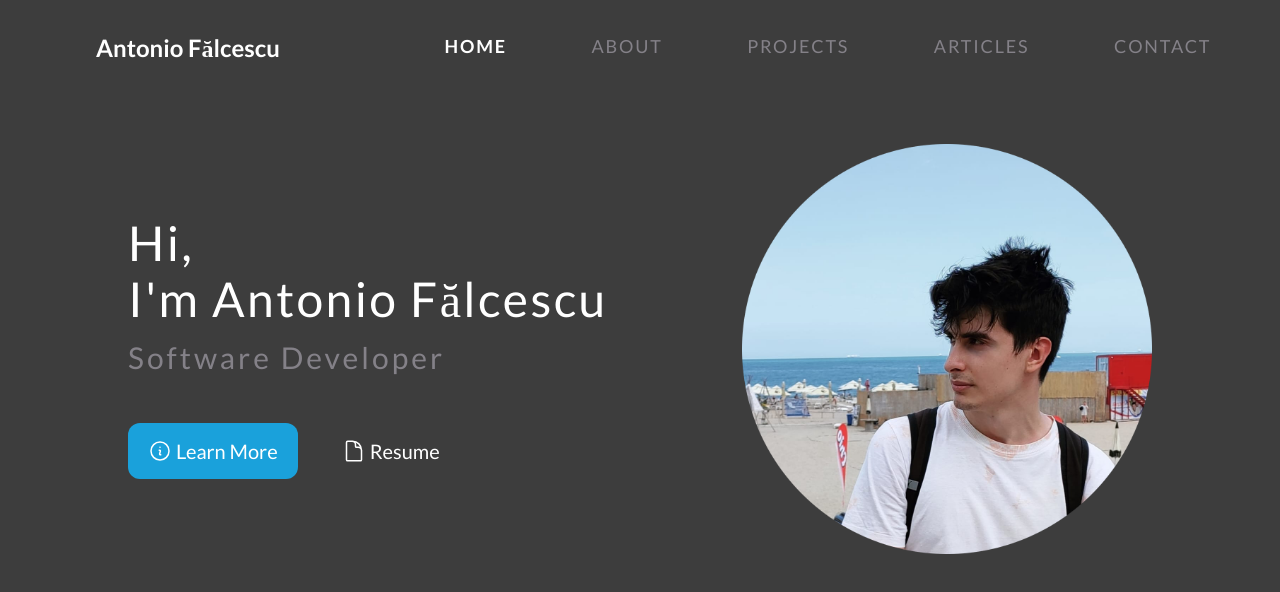
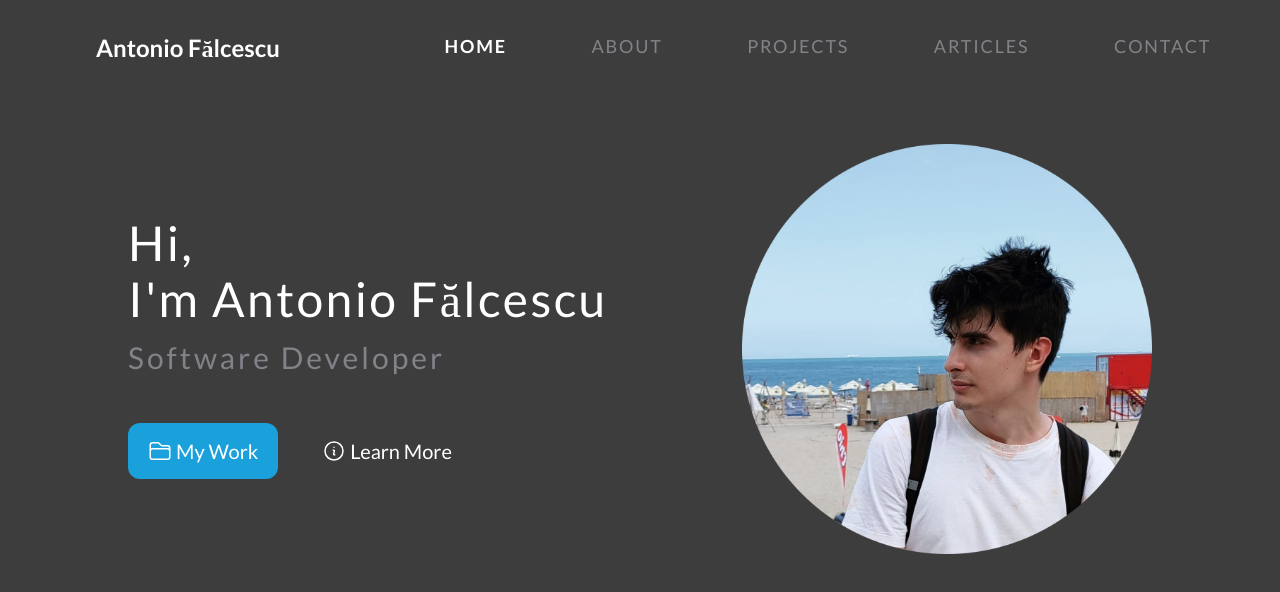
Before and after one commit to Rodioo/personal-site, a React app: page / in a window 1280 px wide. Shown: the top 592 px of the page. Built offline with nearby package versions, Linux system fonts and the light colour scheme; the HTML template or start-up script is replaced by a standard one.

Commit message:
added onClick for Button component

```diff
--- a/src/components/Button/Button.tsx
+++ b/src/components/Button/Button.tsx
@@ -6,16 +6,19 @@ type Props = {
   type: ButtonType;
   text: string;
   icon: ReactNode;
+  onClick: () => void
 };
 
 const Button = ({
   className = '',
+  onClick,
   type,
   text,
   icon,
 }: Props): React.JSX.Element => {
   return (
     <button
+      onClick={onClick}
       className={`
         flex gap-1 text-white transition delay-150
         duration-300 ease-in-out hover:-translate-y-0.5 hover:scale-105 lg:text-lg xl:text-xl
--- a/src/pages/Home.tsx
+++ b/src/pages/Home.tsx
@@ -1,11 +1,14 @@
 import React from 'react';
 import homePhoto from '../assets/home_photo.png';
-import {DocumentIcon, InformationCircleIcon} from '@heroicons/react/24/outline';
+import {FolderIcon, InformationCircleIcon} from '@heroicons/react/24/outline';
 import Button from '../components/Button/Button.tsx';
 import ButtonType from '../common/types/button.type.ts';
+import {useNavigate} from 'react-router-dom';
 
 //TODO: add Button for primary CTA and useNavigate for redirect
 const Home = (): React.JSX.Element => {
+  const navigate = useNavigate()
+
   return (
     <div
       data-testid="HOME"
@@ -22,14 +25,20 @@ const Home = (): React.JSX.Element => {
         </span>
         <div className="mt-12 flex gap-6">
           <Button
+            onClick={() => {
+              navigate('/projects')
+            }}
             type={ButtonType.Primary}
+            text="My Work"
+            icon={<FolderIcon className="m-auto h-5 w-5 lg:h-6 lg:w-6" />}
+          />
+          <Button
+            onClick={() => {
+              navigate('about')
+            }}
+            type={ButtonType.Link}
             text="Learn More"
             icon={<InformationCircleIcon className="m-auto h-5 w-5 lg:h-6 lg:w-6" />}
-          />
-          <Button
-            type={ButtonType.Link}
-            text="Resume"
-            icon={<DocumentIcon className="m-auto h-5 w-5 lg:h-6 lg:w-6" />}
           />
         </div>
       </div>
```
